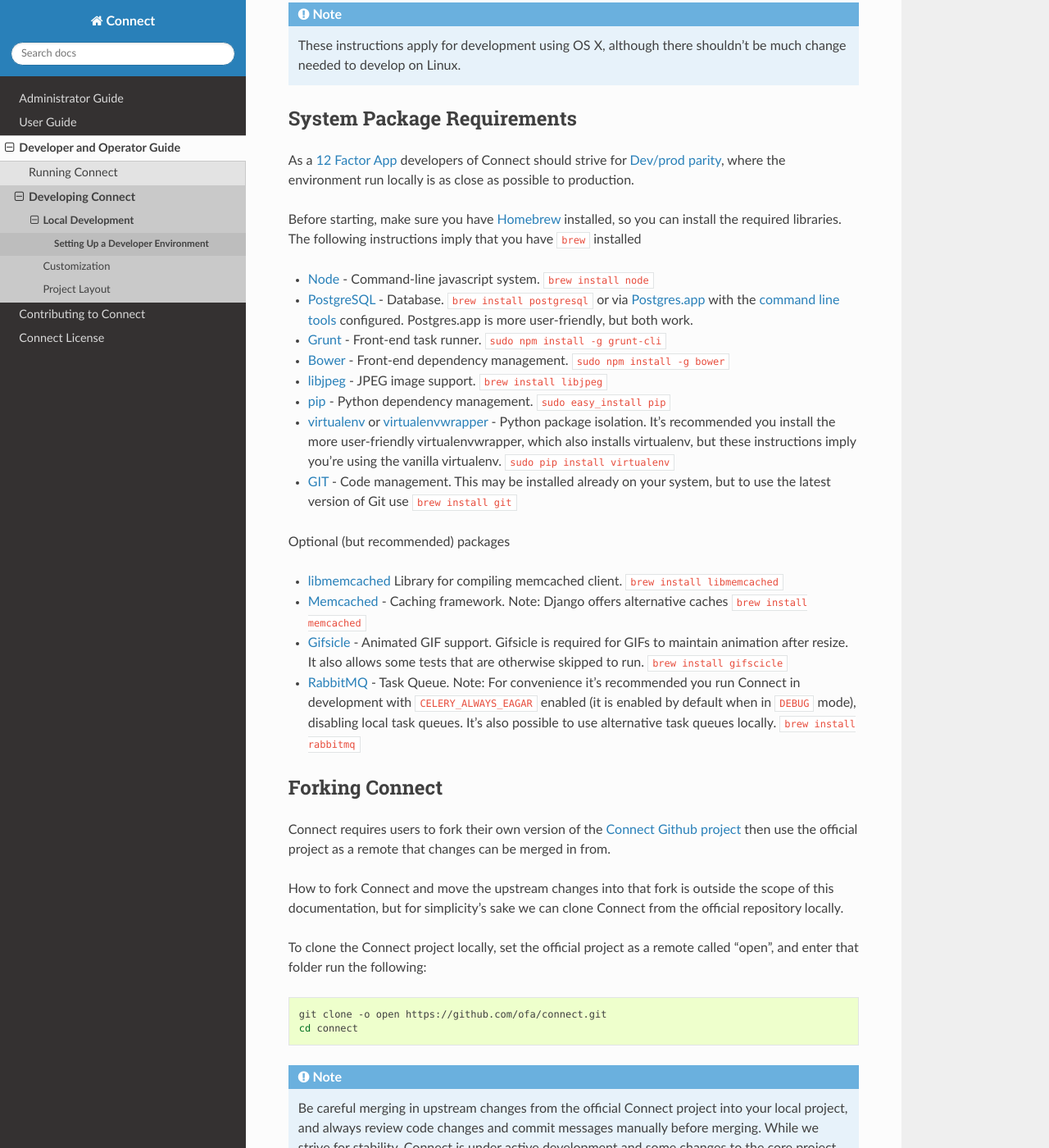
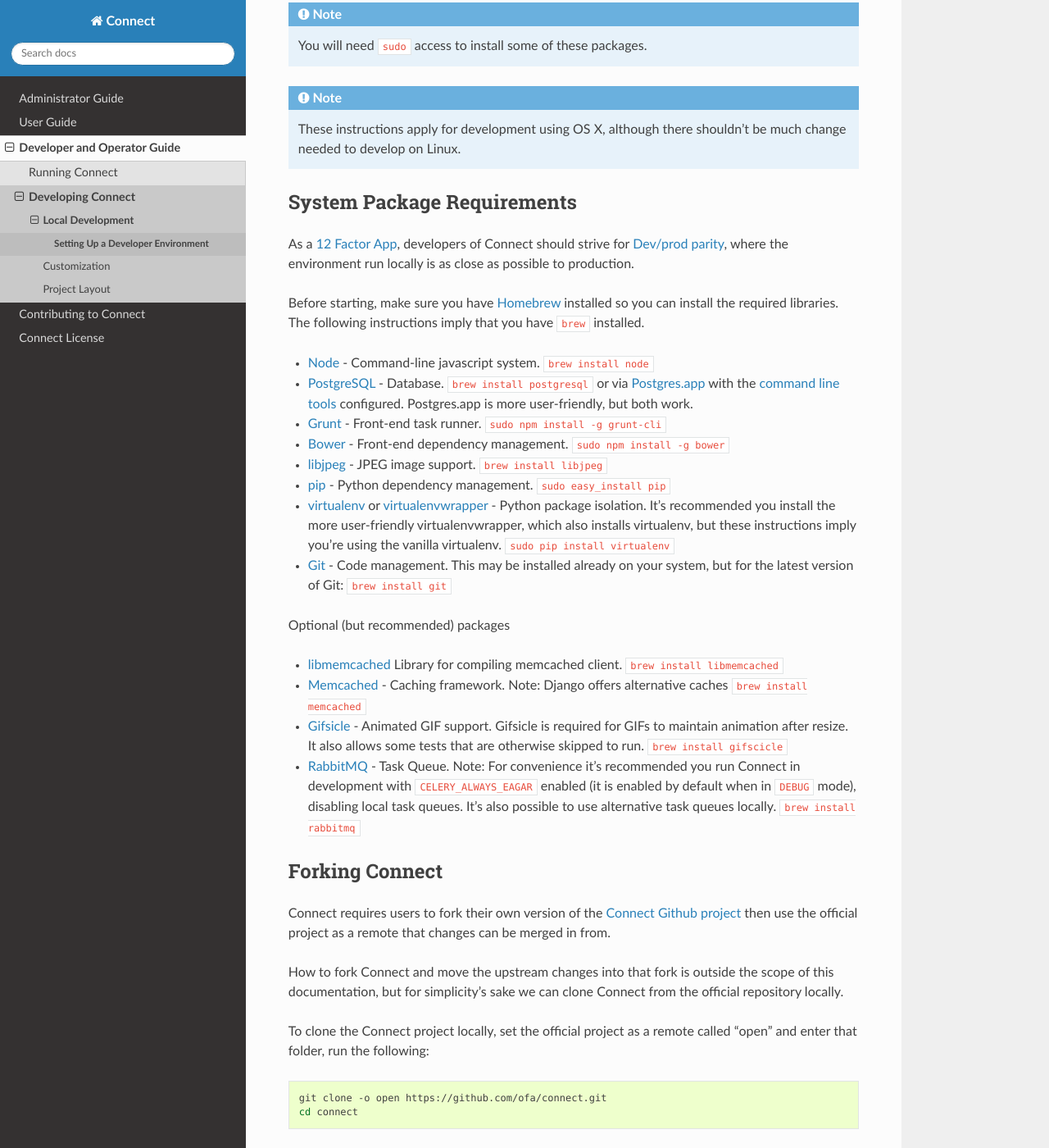
Before and after one commit to ofa/connect, a Sphinx documentation site: the page built from docs/dev/developing/environment_setup.rst, in a window 1280 px wide and 1400 px high, scrolled down 325 px. Shown: the whole window at 82% size. Built offline with Sphinx 7.4.7 and the Read the Docs theme 2.0.0, drawn with Linux system fonts in a browser that asks for light colours; pages that are not in the unit, such as notebooks, are missing from menus; some of the changed text lies outside the part shown.

```diff
--- a/docs/dev/developing/environment_setup.rst
+++ b/docs/dev/developing/environment_setup.rst
@@ -6,16 +6,17 @@
 
 Some parts of this documentation are based off the `DjangoCMS Documentation <http://docs.django-cms.org/en/develop/how_to/install.html>`_
 
+.. note:: You will need ``sudo`` access to install some of these packages.
+
 .. note:: These instructions apply for development using OS X, although there shouldn't be much change needed to develop on Linux.
 
 
 System Package Requirements
 ===========================
 
-As a `12 Factor App`_ developers of Connect should strive for `Dev/prod parity`_, where the environment run locally is as close as possible to production.
+As a `12 Factor App`_, developers of Connect should strive for `Dev/prod parity`_, where the environment run locally is as close as possible to production.
 
-
-Before starting, make sure you have `Homebrew`_ installed, so you can install the required libraries. The following instructions imply that you have ``brew`` installed
+Before starting, make sure you have `Homebrew`_ installed so you can install the required libraries. The following instructions imply that you have ``brew`` installed.
 
 * `Node`_ - Command-line javascript system. ``brew install node``
 * `PostgreSQL`_ - Database. ``brew install postgresql`` or via `Postgres.app`_ with the `command line tools <http://postgresapp.com/documentation/cli-tools.html>`_ configured. Postgres.app is more user-friendly, but both work.
@@ -24,7 +25,7 @@
 * `libjpeg`_ - JPEG image support. ``brew install libjpeg``
 * `pip`_ - Python dependency management. ``sudo easy_install pip``
 * `virtualenv`_ or `virtualenvwrapper`_ - Python package isolation. It's recommended you install the more user-friendly virtualenvwrapper, which also installs virtualenv, but these instructions imply you're using the vanilla virtualenv. ``sudo pip install virtualenv``
-* `GIT`_ - Code management. This may be installed already on your system, but to use the latest version of Git use ``brew install git``
+* `Git`_ - Code management. This may be installed already on your system, but for the latest version of Git: ``brew install git``
 
 
 Optional (but recommended) packages
@@ -64,7 +65,7 @@
 
 How to fork Connect and move the upstream changes into that fork is outside the scope of this documentation, but for simplicity's sake we can clone Connect from the official repository locally.
 
-To clone the Connect project locally, set the official project as a remote called "open", and enter that folder run the following:
+To clone the Connect project locally, set the official project as a remote called "open" and enter that folder, run the following:
 
 .. code-block:: bash
 
@@ -103,7 +104,11 @@
 
 .. code-block:: bash
 
-  source env/bin/activate
+  source connectenv/bin/activate
+
+
+.. note::
+    Any time you want to load Connect you'll need to enter ``source connectenv/bin/activate`` to enter the virtual environment containing your Connect dependencies.
 
 
 Connect relies on ``pip`` for python dependency management.
```
Also changed, not shown: other parts of docs/dev/developing/environment_setup.rst (+4 -4 lines), 1 other file.
